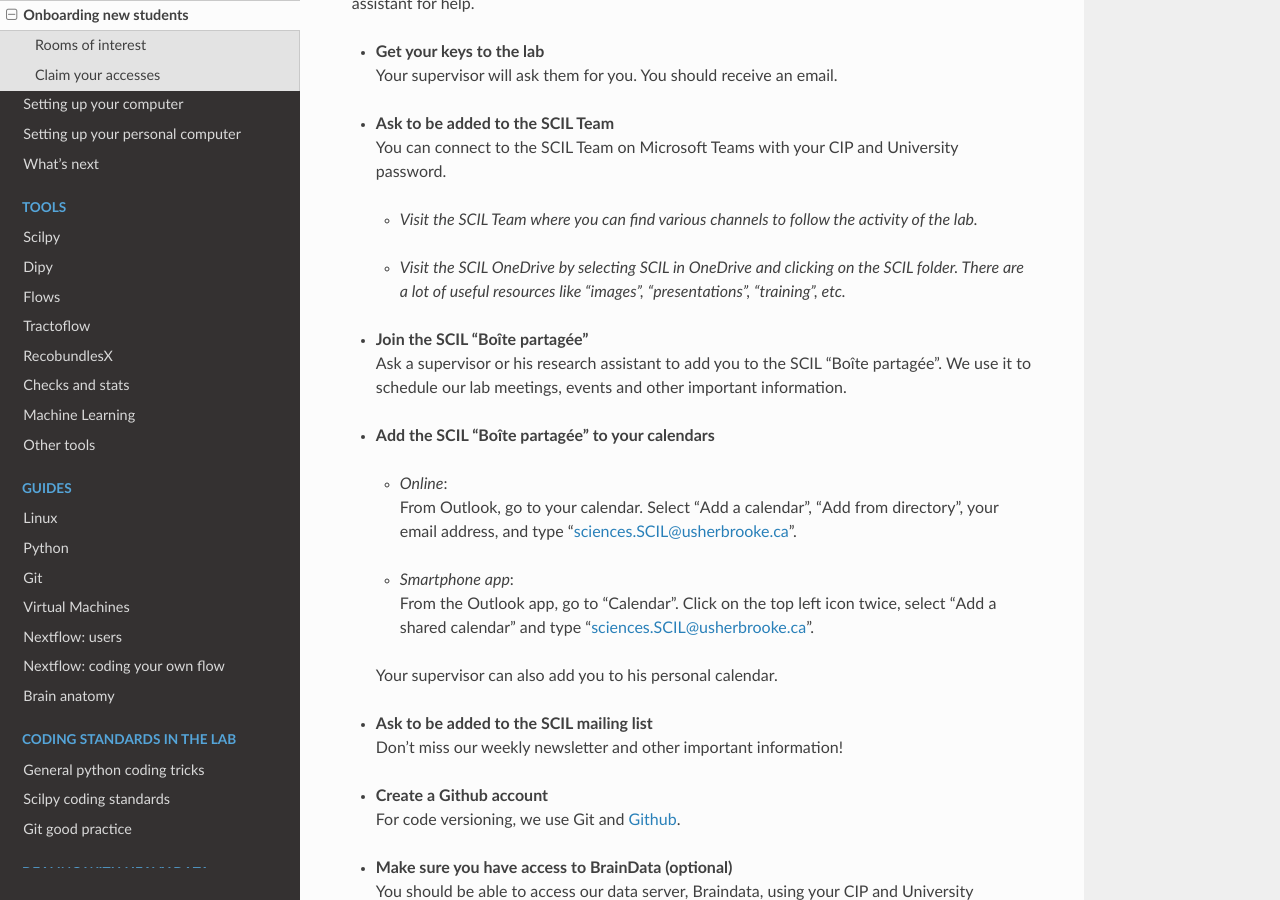
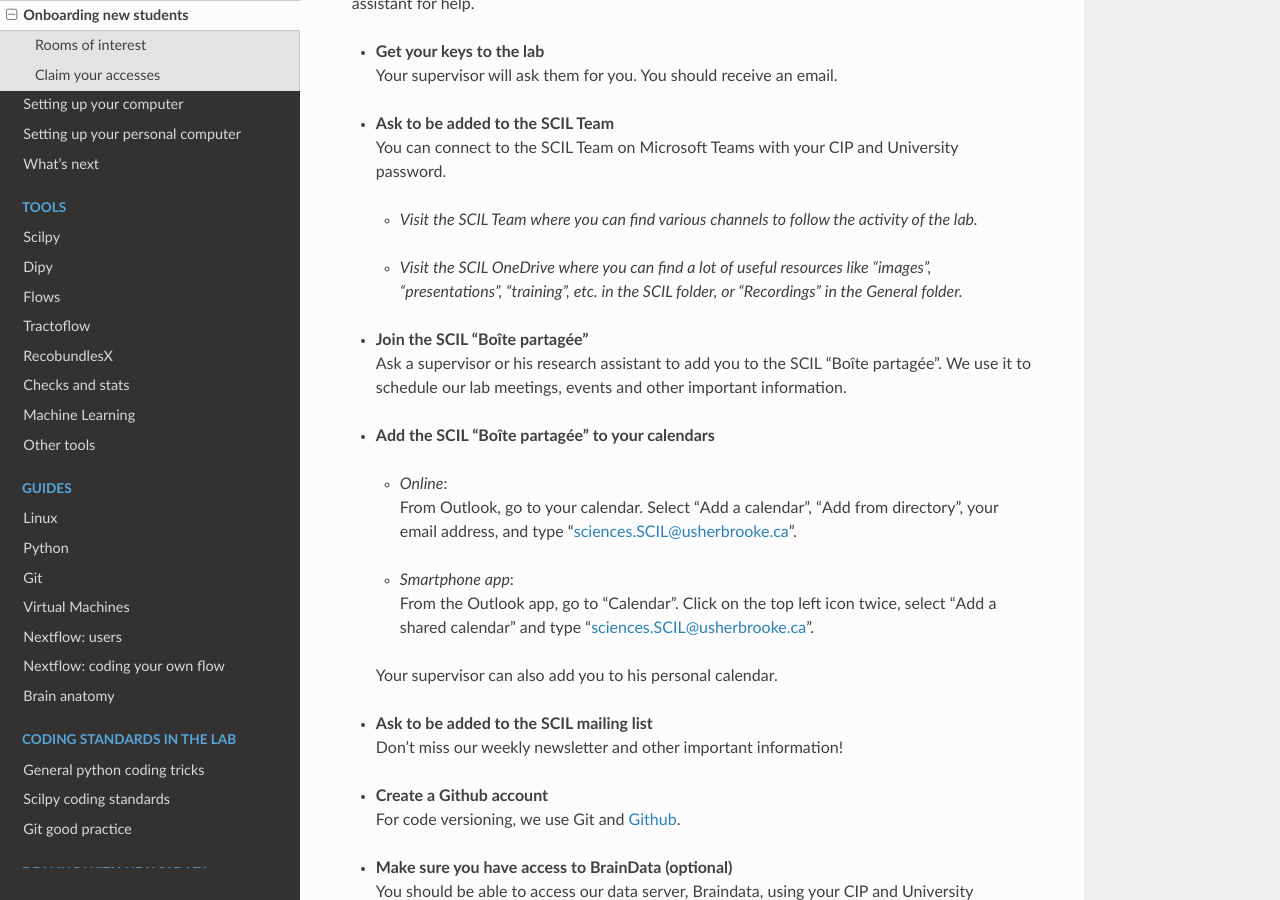
Before and after one commit to scilus/scil-documentation, a Sphinx documentation site: the page built from source/arriving/welcome.rst, in a window 1280 px wide and 900 px high, scrolled down 568 px. Built offline with Sphinx 7.4.7 and the Read the Docs theme 2.0.0, drawn with Linux system fonts in a browser that asks for light colours.

Commit message:
Adding recordings to the OneDrive bullet

```diff
--- a/source/arriving/welcome.rst
+++ b/source/arriving/welcome.rst
@@ -27,7 +27,7 @@
   | You can connect to the SCIL Team on Microsoft Teams with your CIP and University password.
 
   * | *Visit the SCIL Team where you can find various channels to follow the activity of the lab.*
-  * | *Visit the SCIL OneDrive by selecting SCIL in OneDrive and clicking on the SCIL folder. There are a lot of useful resources like "images", "presentations", "training", etc.*
+  * | *Visit the SCIL OneDrive where you can find a lot of useful resources like "images", "presentations", "training", etc. in the SCIL folder, or "Recordings" in the General folder.*
 
 * | **Join the SCIL "Boîte partagée"**
   | Ask a supervisor or his research assistant to add you to the SCIL "Boîte partagée". We use it to schedule our lab meetings, events and other important information.
```
